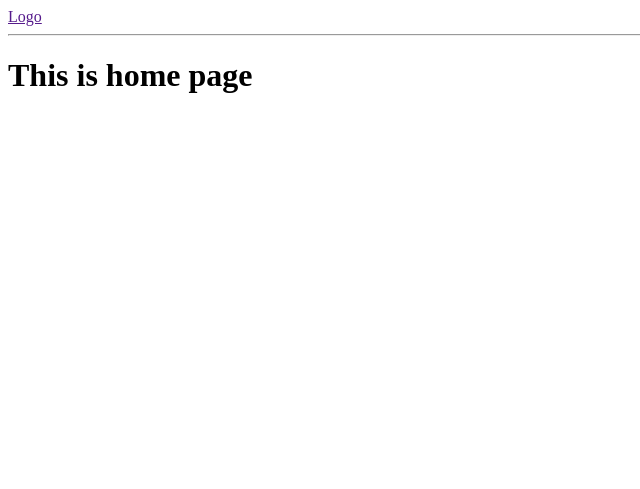
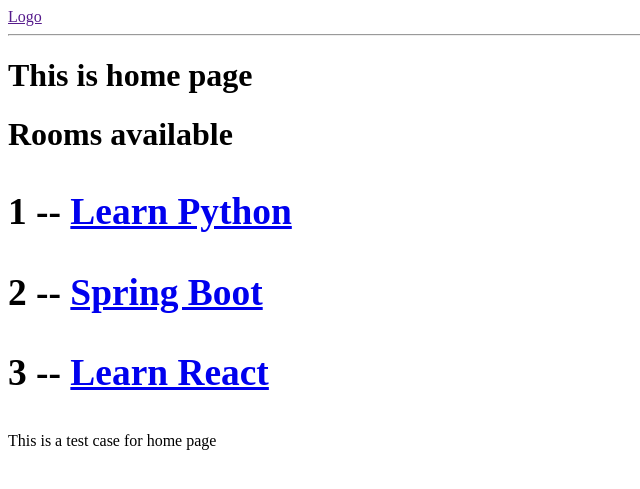
Before and after one commit to neerajmanivarnan/custom-discord-clone, a Django app: page / in a window 1280 px wide. Shown: the top 489 px of the page, without its empty margins (0-640 px from the left). Run offline with Django 4.2, Linux system fonts and the light colour scheme.

Commit message:
urls edited

```diff
--- /dev/null
+++ b/base/templates/base/home.html
@@ -0,0 +1,24 @@
+{% extends 'main.html' %}
+
+{% block content %}
+
+<h1>
+    This is home page
+
+    <h1>
+        Rooms available
+        {% for rom in room %}
+            <div>
+                <h3>
+                    {{rom.id}} -- <a href="{% url 'room' rom.id %}"> {{ rom.name }}</a>
+                </h3>
+            </div>
+
+        {% endfor%}
+    </h1>
+</h1>
+
+
+This is a test case for home page
+
+{% endblock content %}
--- a/templates/room.html
+++ b/base/templates/base/room.html
@@ -3,8 +3,11 @@
 {% block content %}
 
 <h1>
-    This is room page
+
+    {{room.name}}
+
 </h1>
 
 
+This is test case for room page
 {% endblock content %}
--- a/base/urls.py
+++ b/base/urls.py
@@ -2,6 +2,6 @@ from django.urls import path
 from . import views
 
 urlpatterns=[
-    path('',views.home),
-    path('room',views.room)
+    path('',views.home,name='home'),
+    path('room/<str:pk>/',views.room,name='room')
 ]
--- a/base/views.py
+++ b/base/views.py
@@ -1,11 +1,24 @@
 from django.shortcuts import render
 from django.http import HttpResponse
 
+rooms = [
+    {'id' : '1','name':'Learn Python'},
+    {'id' : '2','name':'Spring Boot'},
+    {'id' : '3','name':'Learn React'}
+]
+
 def home(request):
-    return render(request,'home.html')
+    context = {'room':rooms}
+    return render(request,'base/home.html',context)
 
-def room(request):
-    return render(request,'room.html')
+def room(request, pk):
+    rom = None
+    for i in rooms:
+        if i['id'] == pk:
+            rom = i
+
+    context = {'room':rom}
+    return render(request,'base/room.html',context)
 
 
 # Create your views here.
--- a/templates/home.html
+++ /dev/null
@@ -1,10 +0,0 @@
-{% extends 'main.html' %}
-
-{% block content %}
-
-<h1>
-    This is home page
-</h1>
-
-
-{% endblock content %}
```
Also changed, not shown: db.sqlite3.
